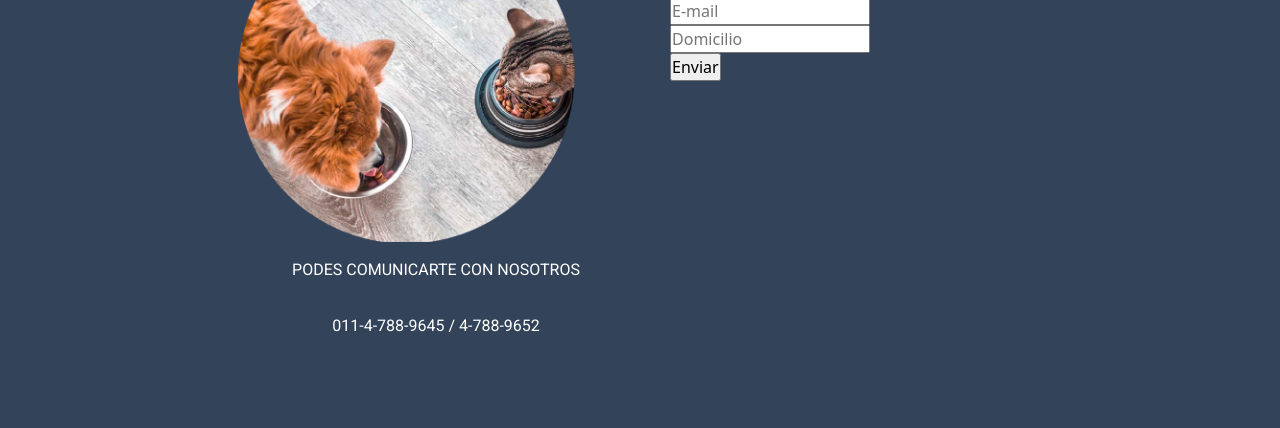
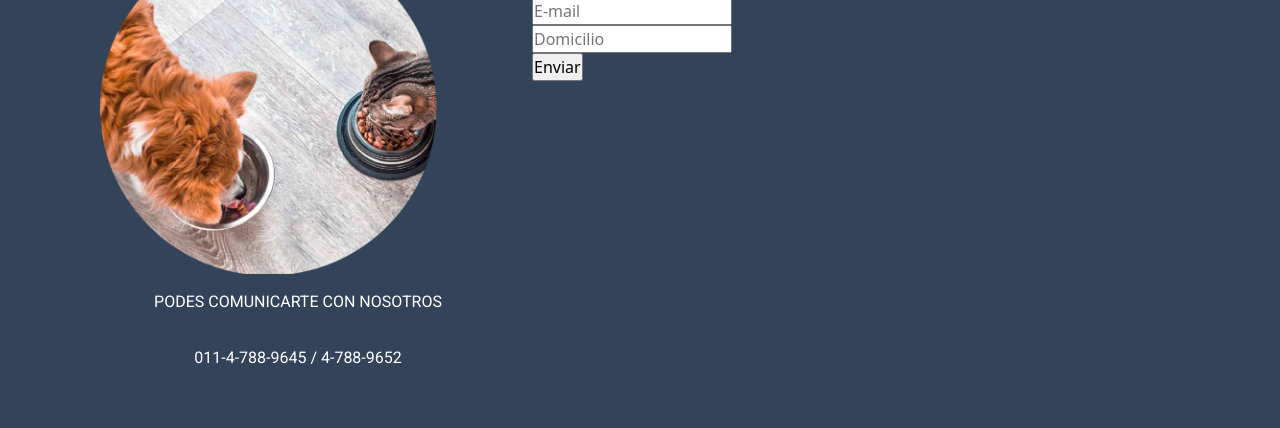
Before and after one commit to mariedonna/feeddog, a plain HTML site: page pages/contacto.html in a window 1280 px wide. Shown: the part 235-663 px from the top of the page. Drawn offline with nearby package versions, Linux system fonts and the light colour scheme.

Commit message:
contacto

```diff
--- a/pages/contacto.html
+++ b/pages/contacto.html
@@ -61,7 +61,7 @@
             <h1 class="titulo">Contacto</h1>
 
         </div>
-
+        <main class="register">
        <div class="contacto">
         <div class="imagen-contacto">
         <img class="imagen-perro-gato" src=../img/PerrosGatosCompartirComidaredondo.png alt="imagenPerroYGato">
@@ -70,7 +70,7 @@
        </div>
        <div>
 
-        <main class="register">
+
 
             <form action="/" method="POST">
                 <div>
--- a/styles.css
+++ b/styles.css
@@ -268,8 +268,11 @@ a {
     color:white;
 }
 .register{
+    padding-left: 2rem;
     padding-top: 2rem;
-
+    display: flex;
+    flex-direction: row;
+    align-items: center;
 }
 .registro{
     width: 200px;
```
